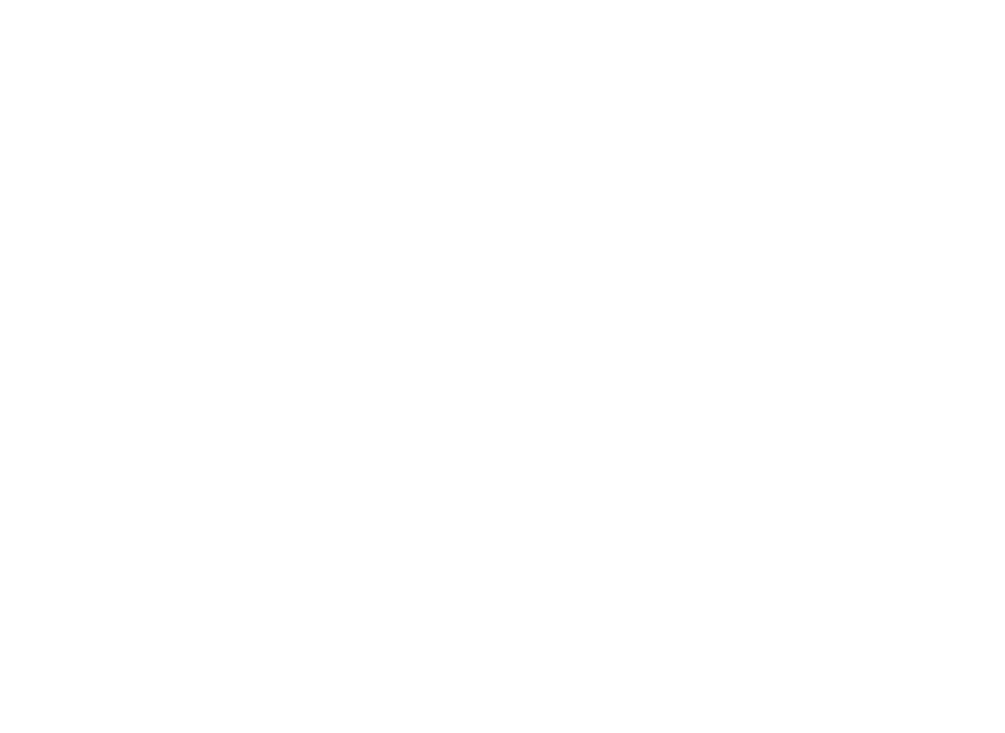
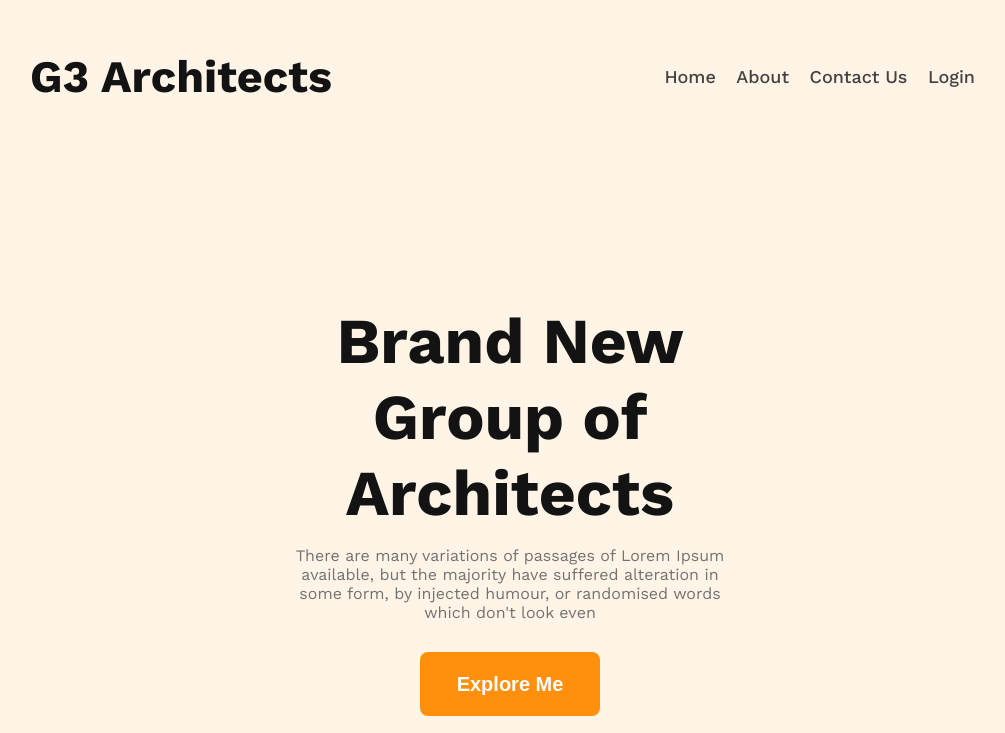
Before and after one commit to Hzahiid/g3-architects, a plain HTML site: page index.html in a window 1280 px wide. Shown: the top 733 px of the page, without its empty margins (130-1135 px from the left). Drawn offline with nearby package versions, Linux system fonts and the light colour scheme.

Commit message:
header added

```diff
--- a/index.html
+++ b/index.html
@@ -5,8 +5,39 @@
     <meta http-equiv="X-UA-Compatible" content="IE=edge">
     <meta name="viewport" content="width=device-width, initial-scale=1.0">
     <title>G3 Architects</title>
+    <link rel="stylesheet" href="style.css">
 </head>
 <body>
 
+    <!-- header section -->
+
+    <header class="header-area">
+        <nav class="nav-area container">
+            <div class="logo">
+                <h3>g3 architects</h3>
+            </div>
+
+            <div class="menu">
+                <a href="">Home</a>
+                <a href="">About</a>
+                <a href="">Contact Us</a>
+                <a href="">Login</a>
+            </div>
+        </nav>
+        <div class="hero-area container">
+            <div class="hero-text">
+                <h2>Brand New<br> Group of Architects</h2>
+                <p>There are many variations of passages of Lorem Ipsum available, but the majority have suffered alteration in some form, by injected humour, or randomised words which don't look even</p>
+                <button class="header-btn">Explore Me</button>
+            </div>
+            <div class="hero-img">
+                <img src="./images/banner.png" alt="">
+            </div>
+        </div>
+    </header>
+
+    <main>
+
+    </main>
 </body>
 </html>
--- a/style.css
+++ b/style.css
@@ -0,0 +1,124 @@
+
+@import url('https://fonts.googleapis.com/css2?family=Work+Sans:wght@400;500;600;700&display=swap');
+
+*{
+    margin: 0;
+    padding: 0;
+}
+
+body{
+    font-family: 'Work Sans', sans-serif;
+
+}
+/* header styles */
+
+.container{
+    width: 75%;
+    margin: 0 auto;
+}
+
+.header-area {
+    background-color: rgba(255, 144, 14, 0.1);
+}
+
+nav.nav-area {
+    display: flex;
+    justify-content: space-between;
+    align-items: center;
+    padding-top: 50px;
+}
+.logo h3{
+    font-size: 45px;
+    font-weight: 700;
+    color: #131313;
+    text-transform: capitalize;
+}
+
+.menu a{
+    text-decoration: none;
+    font-size: 18px;
+    font-weight: 500;
+    color: #424242;
+    padding-right: 15px;
+}
+
+.hero-area{
+    margin-top: 200px;
+}
+
+.hero-text{
+    max-width: 45%;
+    margin: 0 auto;
+
+}
+
+.hero-text h2{
+    font-size: 4rem;
+    font-weight: 700;
+    color: #131313;
+    text-align: center;
+    margin-bottom: 15px;
+
+
+}
+
+.hero-text p{
+    font-size: 16px;
+    font-weight: 400;
+    color: #727272;
+    text-align: center;
+    margin-bottom: 30px;
+
+}
+
+button{
+    display: block;
+    margin: 0 auto;
+}
+
+.header-btn{
+    width: 180px;
+    height: 64px;
+    background-color: #FF900E;
+    border: 0;
+    border-radius: 8px;
+    color: #FFFFFF;
+    font-size: 20px;
+    font-weight: 600;
+    margin-bottom: 20px;
+}
+
+.hero-img img{
+    max-width: 100%;
+    height: auto;
+    margin-bottom: 40px;
+}
+
+
+
+/* responsive styles */
+
+@media screen and (max-width: 576px) {
+
+    .hero-area{
+        display: flex;
+        flex-direction: column;
+    }
+    .hero-img img{
+        max-width: 100%;
+    }
+
+    .hero-text {
+        max-width: 100%;
+    }
+
+    .header-area h2{
+        font-size: 2.5rem;
+    }
+
+    .hero-img{
+        margin-top: 20px;
+    }
+
+
+}
```
